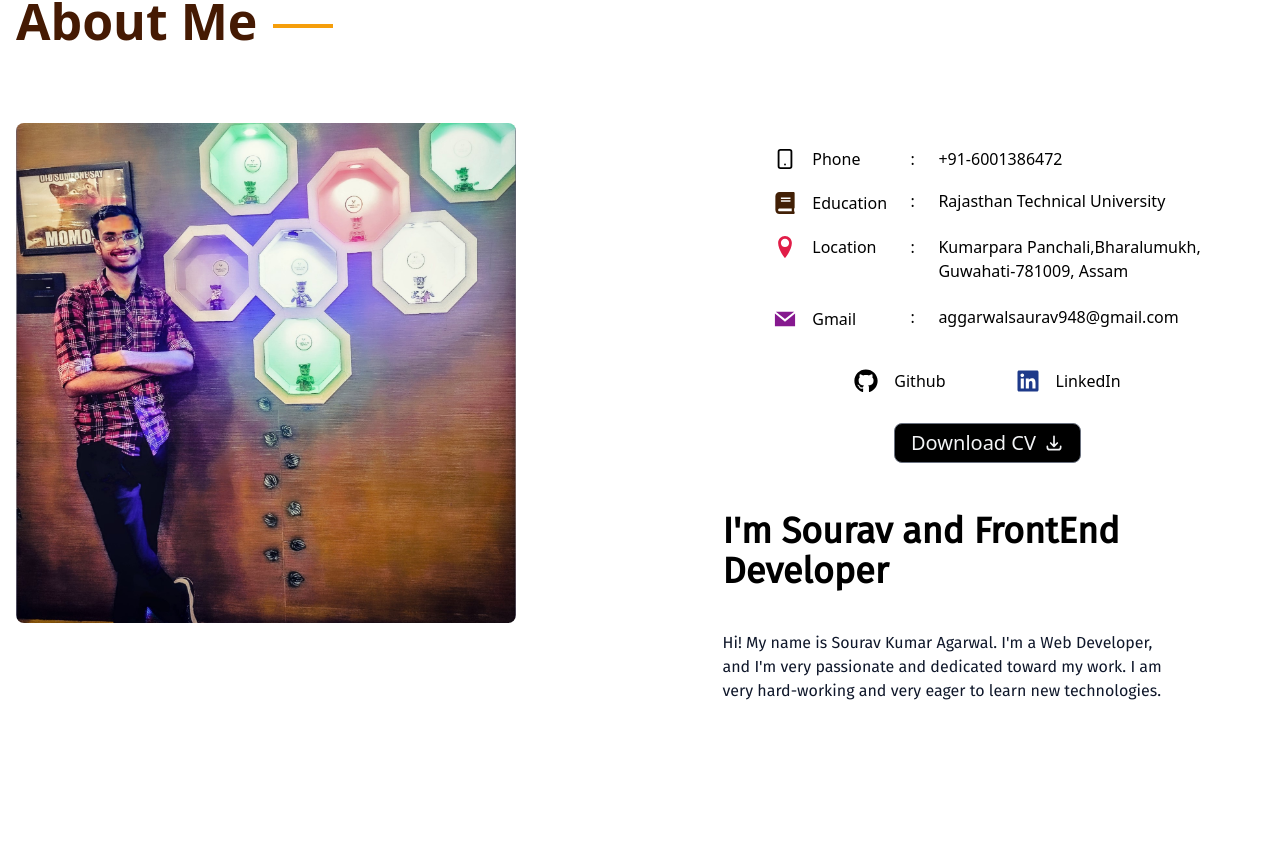
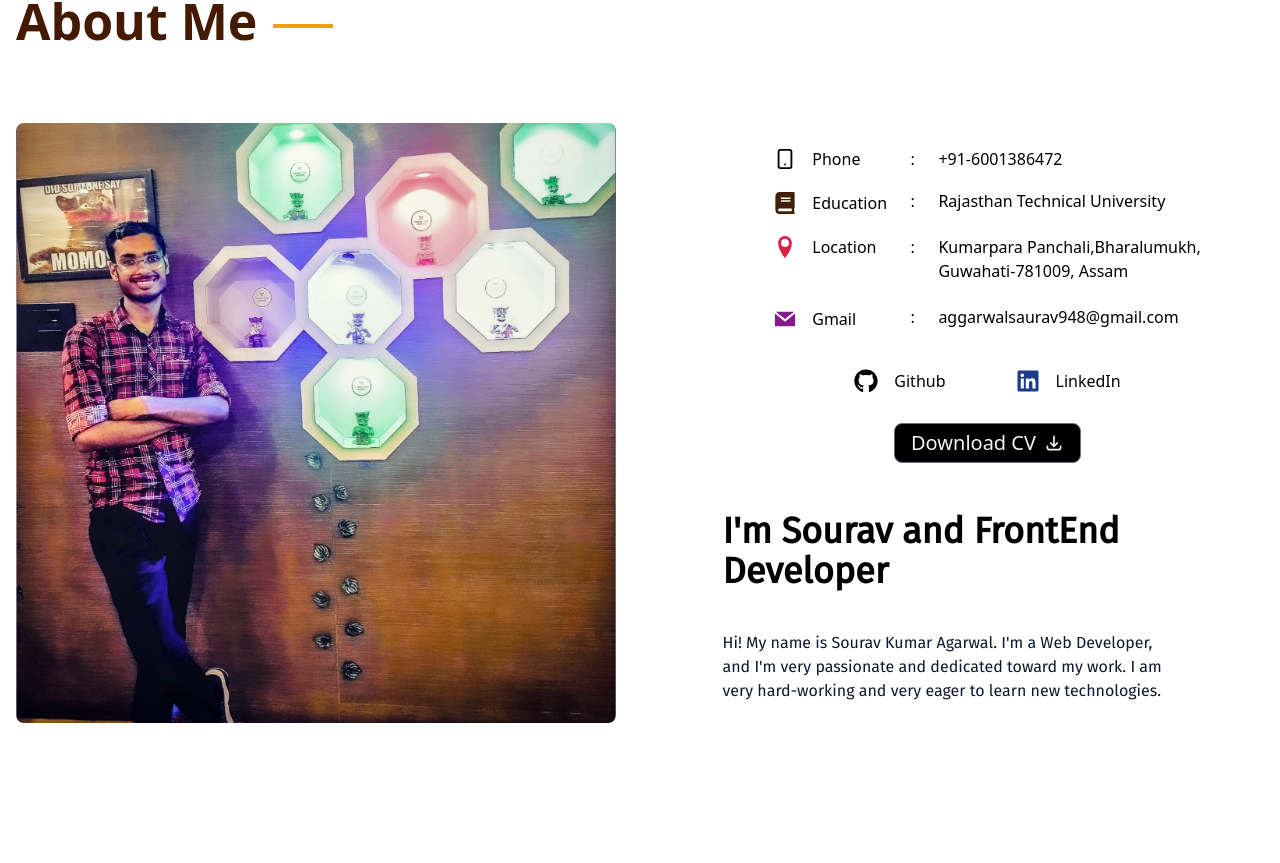
Before and after one commit to SouravKAgarwal/sourav-kr-agarwal, a Next.js app: page / in a window 1280 px wide. Shown: the part 920-1783 px from the top of the page. Built offline with nearby package versions, Linux system fonts and the light colour scheme.

Commit message:
final fixes

```diff
--- a/pages/about.js
+++ b/pages/about.js
@@ -16,7 +16,7 @@ const About = () => {
         <Heading title="About Me" />
         <div className='grid grid-cols-1 md:grid-cols-2 gap-[5px]'>
             <div>
-                <Image className='rounded-[8px]' src="/aboutme.jpg" width={500} height={750} alt="" />
+                <Image className='rounded-[8px]' src="/aboutme.jpg" width={600} height={750} alt="" />
             </div>
             <div>
                 <div className='flex item-center w-[370px] md:w-[450px] md:mx-[120px] justify-around mt-4'>
```
